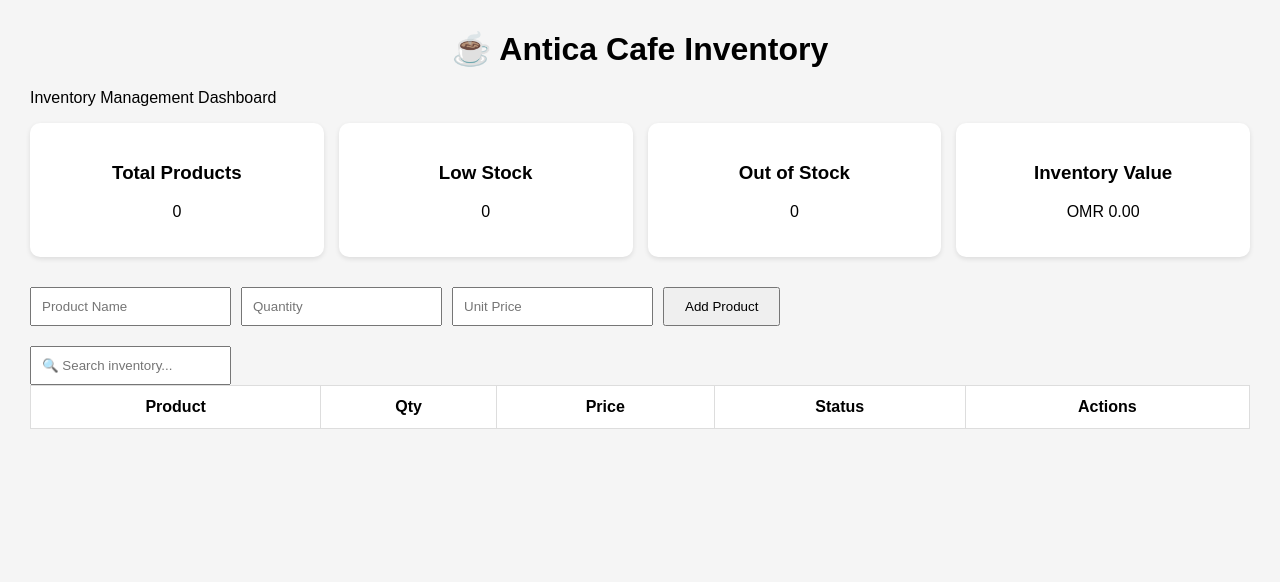
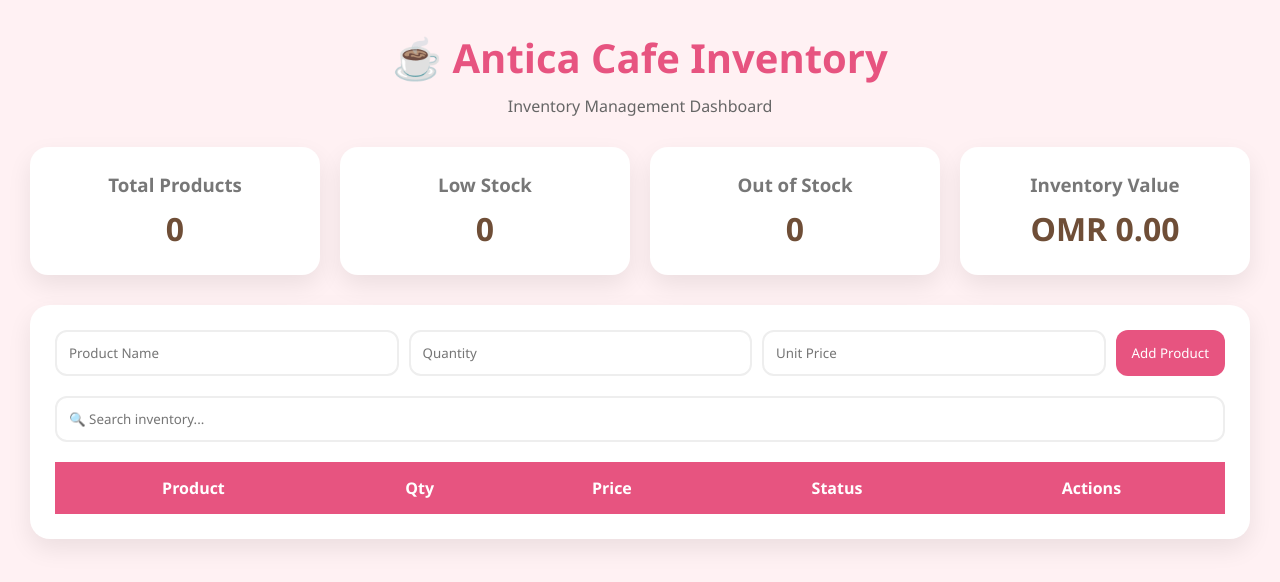
Before and after one commit to AbhimanDewangan/AnticaCafe, a plain HTML site: page index.html in a window 1280 px wide. Drawn offline with Linux system fonts and the light colour scheme.

Commit message:
Refactor CSS styles for improved layout and design

```diff
--- a/style.css
+++ b/style.css
@@ -1,66 +1,200 @@
-body{
-    font-family: Arial;
-    margin:30px;
-    background:#f5f5f5;
+*{
+    margin:0;
+    padding:0;
+    box-sizing:border-box;
+    font-family:'Segoe UI',sans-serif;
 }
 
-h1{
+body{
+    background:#FFF1F3;
+    min-height:100vh;
+    padding:30px;
+}
+
+.container{
+    max-width:1300px;
+    margin:auto;
+}
+
+header{
     text-align:center;
+    margin-bottom:30px;
+}
+
+header h1{
+    color:#E75480;
+    font-size:40px;
+}
+
+header p{
+    color:#666;
+    margin-top:10px;
 }
 
 .dashboard{
     display:grid;
-    grid-template-columns:repeat(4,1fr);
-    gap:15px;
+    grid-template-columns:repeat(auto-fit,minmax(220px,1fr));
+    gap:20px;
     margin-bottom:30px;
 }
 
 .card{
     background:white;
-    padding:20px;
-    border-radius:10px;
+    border-radius:18px;
+    padding:25px;
     text-align:center;
-    box-shadow:0 2px 5px rgba(0,0,0,0.1);
+
+    box-shadow:
+    0 10px 25px rgba(0,0,0,0.08);
+
+    transition:.3s;
+}
+
+.card:hover{
+    transform:translateY(-6px);
+}
+
+.card h3{
+    color:#777;
+    margin-bottom:10px;
+}
+
+.card p{
+    font-size:32px;
+    font-weight:bold;
+    color:#6F4E37;
+}
+
+.inventory-box{
+    background:white;
+    border-radius:20px;
+    padding:25px;
+
+    box-shadow:
+    0 10px 25px rgba(0,0,0,0.08);
 }
 
 .controls{
     display:flex;
     gap:10px;
+    flex-wrap:wrap;
     margin-bottom:20px;
 }
 
+.controls input{
+    flex:1;
+}
+
 input{
-    padding:10px;
+    padding:12px;
+    border:2px solid #eee;
+    border-radius:12px;
+    outline:none;
+}
+
+input:focus{
+    border-color:#E75480;
 }
 
 button{
-    padding:10px 20px;
+    border:none;
+    background:#E75480;
+    color:white;
+    padding:12px 16px;
+    border-radius:12px;
     cursor:pointer;
+    transition:.3s;
+}
+
+button:hover{
+    transform:scale(1.05);
+}
+
+.search{
+    width:100%;
+    margin-bottom:20px;
 }
 
 table{
     width:100%;
     border-collapse:collapse;
-    background:white;
+}
+
+th{
+    background:#E75480;
+    color:white;
 }
 
 th,td{
-    padding:12px;
-    border:1px solid #ddd;
+    padding:15px;
     text-align:center;
 }
 
+tr:nth-child(even){
+    background:#FFF8FA;
+}
+
+tr:hover{
+    background:#FFE4EC;
+}
+
+.status{
+    padding:6px 12px;
+    border-radius:25px;
+    font-size:13px;
+    font-weight:600;
+}
+
+.good{
+    background:#D4EDDA;
+    color:#155724;
+}
+
 .low{
-    color:orange;
+    background:#FFF3CD;
+    color:#856404;
+}
+
+.out{
+    background:#F8D7DA;
+    color:#721C24;
+}
+
+.qty-controls{
+    display:flex;
+    justify-content:center;
+    align-items:center;
+    gap:8px;
+}
+
+.qty-btn{
+    width:35px;
+    height:35px;
+    border-radius:50%;
     font-weight:bold;
 }
 
-.out{
-    color:red;
-    font-weight:bold;
+.qty-input{
+    width:70px;
+    text-align:center;
 }
 
-.good{
-    color:green;
-    font-weight:bold;
+.delete-btn{
+    background:#ff4d6d;
 }
+
+.delete-btn:hover{
+    background:#e6395f;
+}
+
+@media(max-width:768px){
+
+    .controls{
+        flex-direction:column;
+    }
+
+    table{
+        font-size:13px;
+    }
+
+}
```
